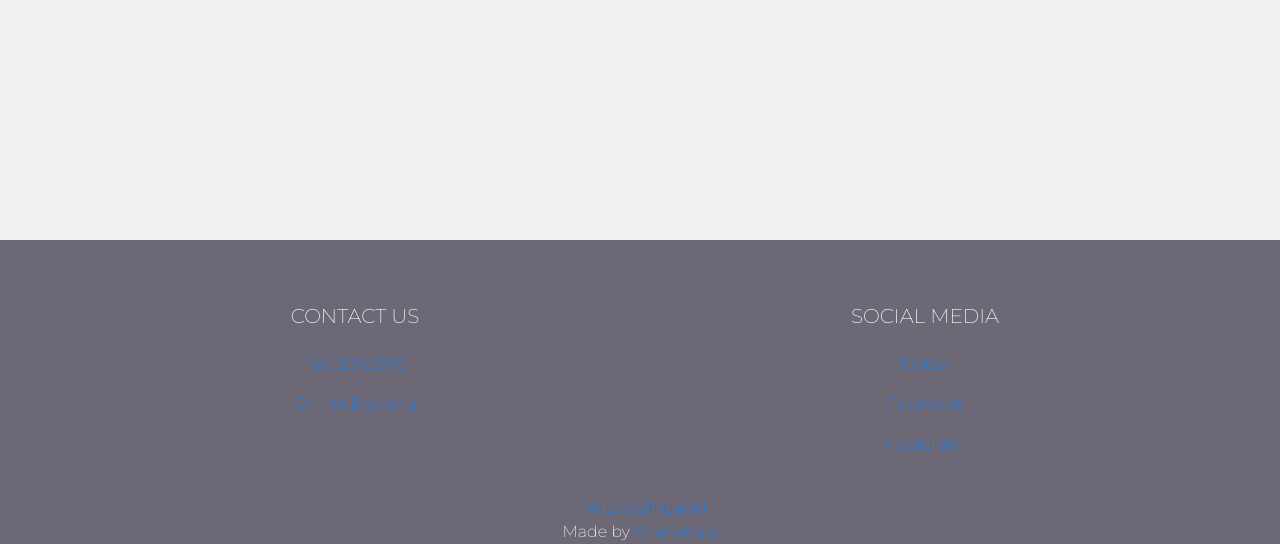
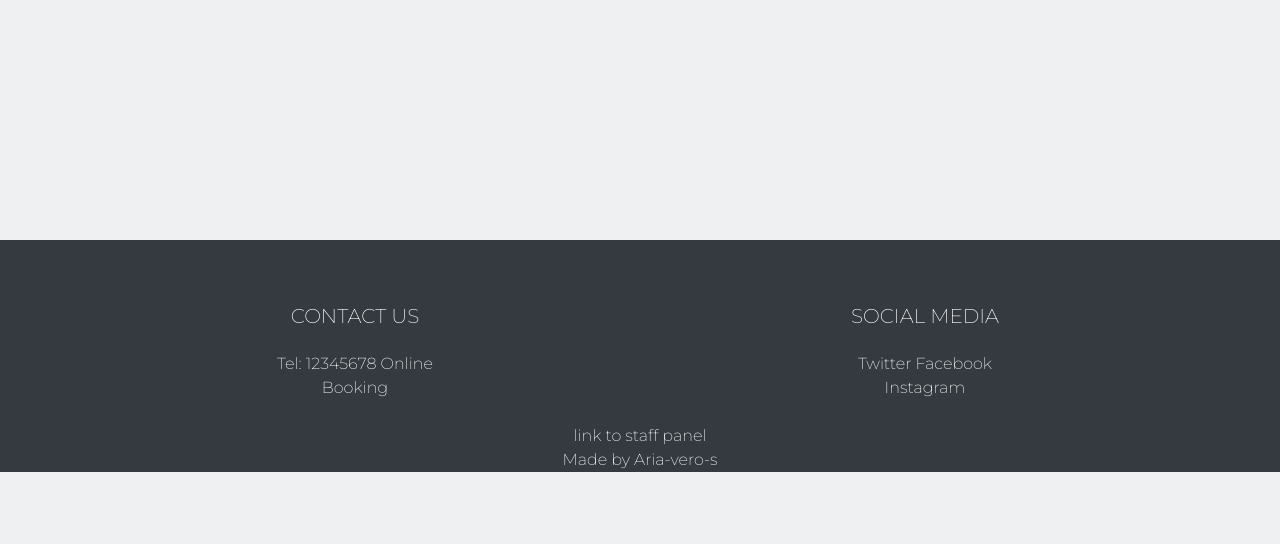
Before and after one commit to Aria-vero-s/pizzamaze, a Django app: page /contact in a window 1280 px wide. Shown: the part 1000-1544 px from the top of the page. After the commit the page ends 1472 px from the top, so only its background shows below. Run offline with Django 3.2, Linux system fonts and the light colour scheme.

Commit message:
Fixed bootstrap css link issue

```diff
--- a/pizzamaze/settings.py
+++ b/pizzamaze/settings.py
@@ -27,7 +27,7 @@ BASE_DIR = Path(__file__).resolve().parent.parent
 SECRET_KEY = os.environ.get('SECRET_KEY')
 
 # SECURITY WARNING: don't run with debug turned on in production!
-DEBUG = False
+DEBUG = True
 
 ALLOWED_HOSTS = ['pizzamaze.herokuapp.com', 'localhost']
 
--- a/static/css/style.css
+++ b/static/css/style.css
@@ -9,6 +9,7 @@ body{
 
 .navbar {
   padding-left: 40px;
+  background-color: #6D6875;
 }
 
 .navbar-brand {
@@ -104,7 +105,7 @@ li a:hover {
 }
 
 .submit-button:hover{
-  background-color: #a7c283;
+  background-color: #EF8354;
   color: #fafafa;
 }
 
@@ -120,3 +121,7 @@ li a:hover {
 .footer {
   background-color: #6D6875;
 }
+
+a {
+  color: white;
+}
--- a/templates/layout.html
+++ b/templates/layout.html
@@ -1,17 +1,23 @@
 {% load static %}
+
 <!doctype html>
 <html lang="en">
   <head>
+    {% block meta %}
     <meta charset="utf-8">
     <meta name="viewport" content="width=device-width, initial-scale=1">
+    {% endblock %}
 
+    {% block corecss %}
     <!-- Latest compiled and minified Bootstrap CSS -->
     <link rel="stylesheet" href="https://cdn.jsdelivr.net/npm/bootstrap@4.4.1/dist/css/bootstrap.min.css" integrity="sha384-Vkoo8x4CGsO3+Hhxv8T/Q5PaXtkKtu6ug5TOeNV6gBiFeWPGFN9MuhOf23Q9Ifjh" crossorigin="anonymous">
     <!-- Your file css -->
     <link rel="stylesheet" href = "{% static 'css/style.css' %}">
+    {% endblock %}
+  </head>
 
+  {% block header %}
   <header>
-    {% block head %}
     <a class="navbar-brand" href="{% url 'index' %}"><strong>Pizza</strong>maze</a>
         <div class="row">
             <div class="col-md-8">
@@ -19,7 +25,7 @@
             </div>
         </div>
 
-          <nav class="navbar navbar-expand-lg navbar-dark" style="background-color: #6d6875;">
+    <nav class="navbar nav-color navbar-expand-lg navbar-dark">
       <button class="navbar-toggler" type="button" data-toggle="collapse" data-target="#navbarNavAltMarkup" aria-controls="navbarNavAltMarkup" aria-expanded="false" aria-label="Toggle navigation">
         <span class="navbar-toggler-icon"></span>
       </button>
@@ -34,7 +40,8 @@
       </div>
     </nav>
 
-
+  </header>
+  {% endblock %}
   <!--Messages Start-->
   {% if messages %}
   {% for message in messages %}
@@ -45,60 +52,39 @@
   {% endfor %}
   {% endif %}
   <!--Messages End-->
-        {% endblock %}
-    </header>
+
   <body>
 
   {% block body %}
   {% endblock %}
 
   <footer class="bg-dark text-white">
-        <div class="container-fluid pt-3" style="background-color: #6D6875;">
-            <section class="">
+    <div class="container-fluid pt-3">
       <div class="container text-md-start mt-5">
         <!-- Grid row -->
         <div class="row mt-3 text-center">
-
           <!-- Grid column -->
           <div class="col-md-2 col-lg-2 col-xl-2 mx-auto mb-4">
             <!-- Links -->
-                        <h5 class="text-uppercase fw-bold mb-4 textGradient" id="contact">
-                            Contact Us
-                        </h5>
-                        <p>
+            <h5 class="text-uppercase fw-bold mb-4 textGradient" id="contact">Contact Us</h5>
             <a href="tel: 12345678">Tel: 12345678</a>
-                        </p>
-                        <p>
             <a href="{% url 'booking' %}">Online Booking</a>
-                        </p>
           </div>
           <!-- Grid column -->
 
           <!-- Service links Regular -->
           <div class="col-md-3 col-lg-2 col-xl-2 mx-auto mb-4">
             <!-- Links -->
-                        <h5 class="text-uppercase fw-bold mb-4 textGradient">
-                            Social Media
-                        </h5>
-                        <p>
+            <h5 class="text-uppercase fw-bold mb-4 textGradient">Social Media</h5>
             <a href="Twitter.com">Twitter</a>
-                        </p>
-                        <p>
             <a href="Facebook.com">Facebook</a>
-                        </p>
-                        <p>
             <a href="Instagram.com">Instagram</a>
-                        </p>
           </div>
-                    <!-- Service links Regular -->
         </div>
-
-                  <!-- Grid row -->
       </div>
-              </section>
     </div>
-        <p class="m-0 text-center" style="background-color: #6D6875;"><a href="{% url 'admin:index' %}">link to staff panel</a></p>
-        <p class="m-0 text-center" style="background-color: #6D6875;">Made by <a href="https://github.com/Aria-vero-s">Aria-vero-s</a></p>
+    <p class="m-0 text-center"><a href="{% url 'admin:index' %}">link to staff panel</a></p>
+    <p class="m-0 text-center">Made by <a href="https://github.com/Aria-vero-s">Aria-vero-s</a></p>
   </footer>
   </body>
 </html>
```
Lines whose indentation alone changed are shown as unchanged.
